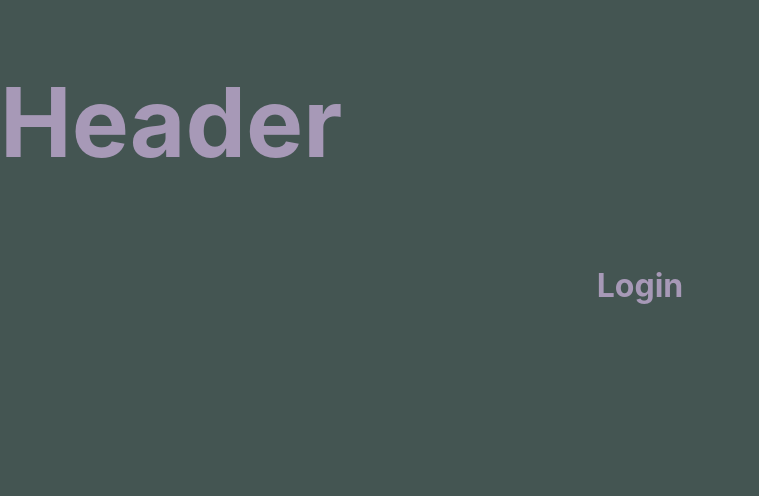
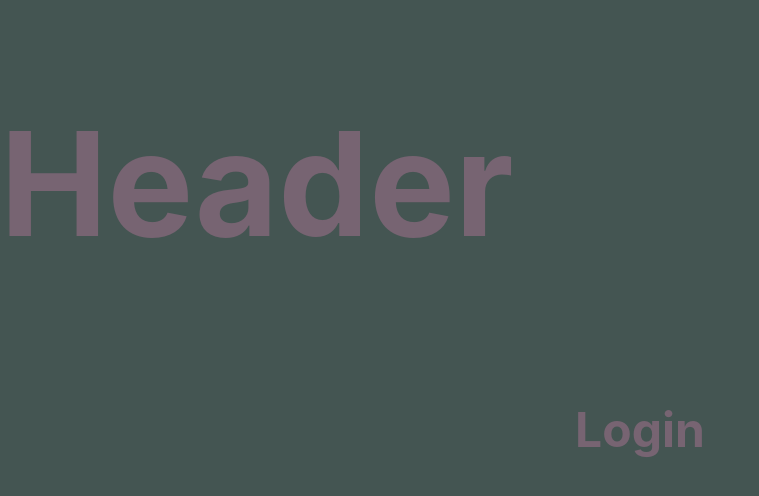
Before and after one commit to hjelp/ove_assignment_5, a React (Create React App) app: page / in a window 1280 px wide. Shown: the top 496 px of the page, without its empty margins (0-759 px from the left). Built offline with nearby package versions, Linux system fonts and the light colour scheme.

Commit message:
feat: Profile-component setup WIP

```diff
--- /dev/null
+++ b/src/Profile/Profile.css
@@ -0,0 +1,18 @@
+
+
+h1{
+  font-size: var(--large-text);
+  color: var(--main-color);
+}
+
+
+
+div{
+  color: var(--main-color);
+  font-size: var(--small-text);
+}
+
+button{
+  font-size: var(--medium-text);
+  background-color: var(--light-color);
+}
--- a/src/Profile/Profile.tsx
+++ b/src/Profile/Profile.tsx
@@ -1,6 +1,21 @@
+import './Profile.css';
+import ProfileHistory from "./ProfileHistory"
+import Logout from "./Logout"
+
+
+
+
+
+
+//10 last translation for current user
+//Only need to display the text
+//Button to clear the translations(delete from browser local storage)
+//Return
 function Profile() {
-    return (<>
-        <h1>Profile</h1>
+    return (
+    <>
+        <Logout></Logout>
+        <ProfileHistory></ProfileHistory>
     </>)
 }
 
```
Also changed, not shown: src/Profile/ProfileHistoryItem.tsx (added, +16 -0 lines).
